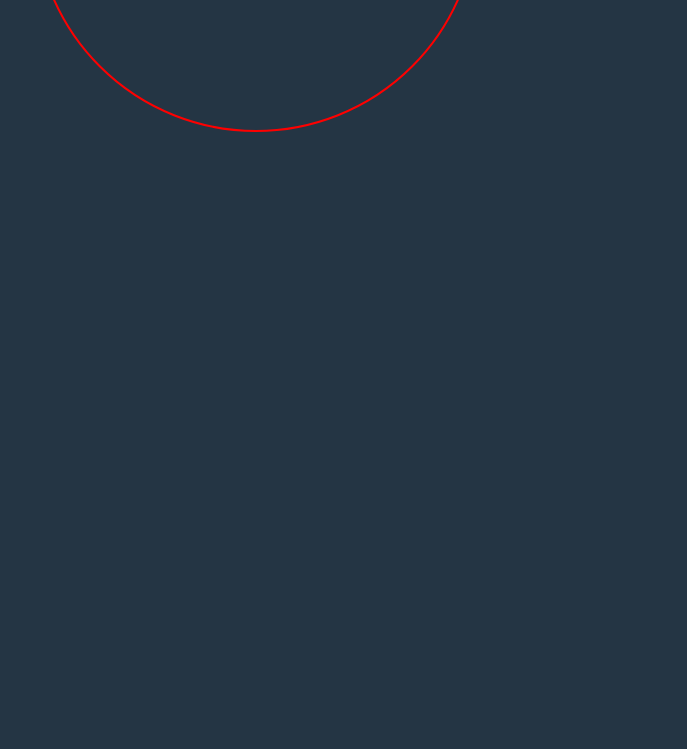
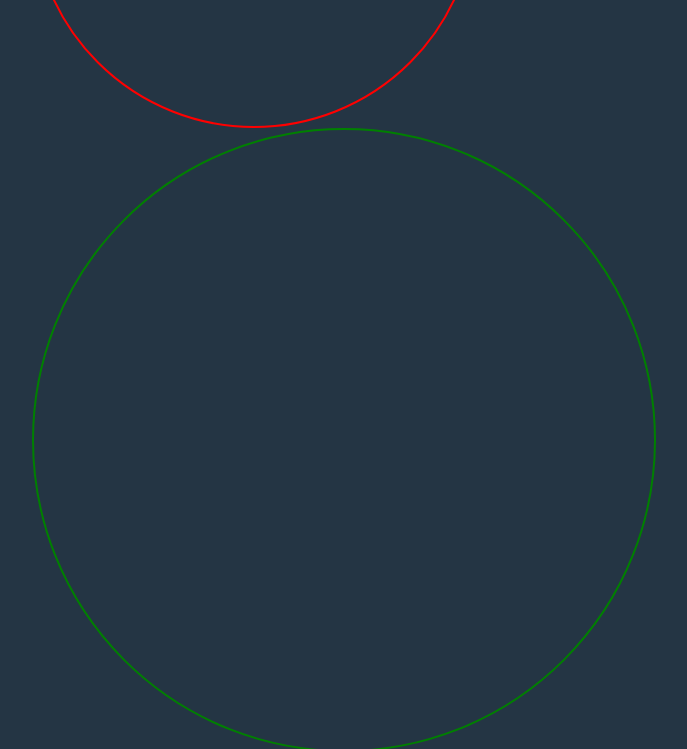
Before and after one commit to skillFull/clock.github.io, a plain HTML site: page index.html in a window 1280 px wide. Shown: the top 749 px of the page, without its empty margins (296-983 px from the left). Drawn offline with Linux system fonts and the light colour scheme.

Commit message:
ver: 0.2.4

```diff
--- a/index.html
+++ b/index.html
@@ -17,8 +17,8 @@
                 const Minutes = date.getMinutes();
                 const Seconds = date.getSeconds();
                 clock.innerHTML = `<div style="border: 2px solid red; width: ${Seconds*20}px; height: ${Seconds *20}px; border-radius: 60%"></div>
-                <div style="border: 2px solid gren; width: ${Minutes*20}px; height: ${Minutes*20}px; border-radius: 60%"></div>
-                <div style="border: 2px solid rose; width: ${Hours*20}px; height: ${Hours*20}px; border-radius: 60%"></div>`
+                <div style="border: 2px solid green; width: ${Minutes*20}px; height: ${Minutes*20}px; border-radius: 60%"></div>
+                <div style="border: 2px solid rosybrown; width: ${Hours*20}px; height: ${Hours*20}px; border-radius: 60%"></div>`
             }, 1000)
     </script>
 </html>
```
